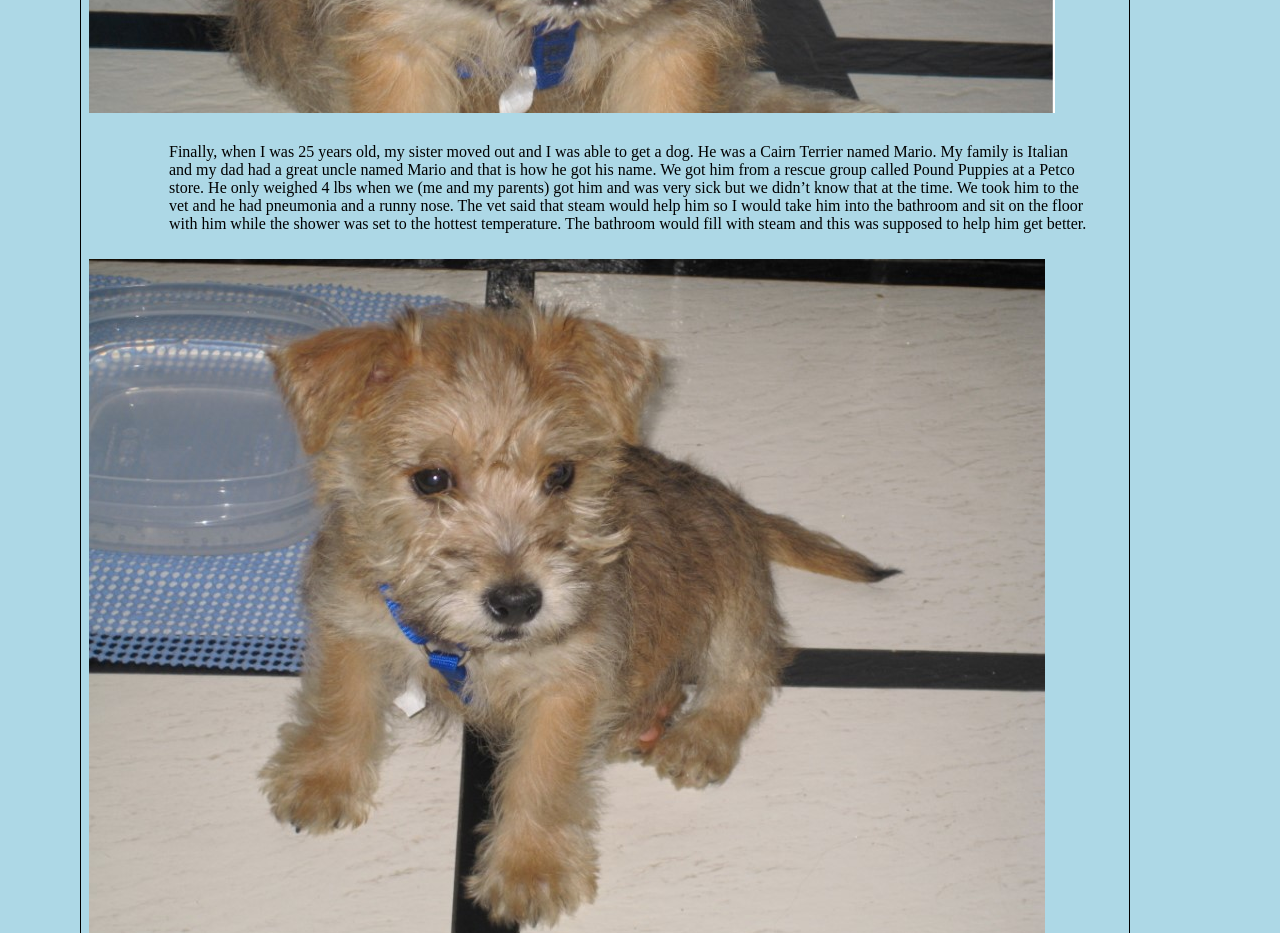
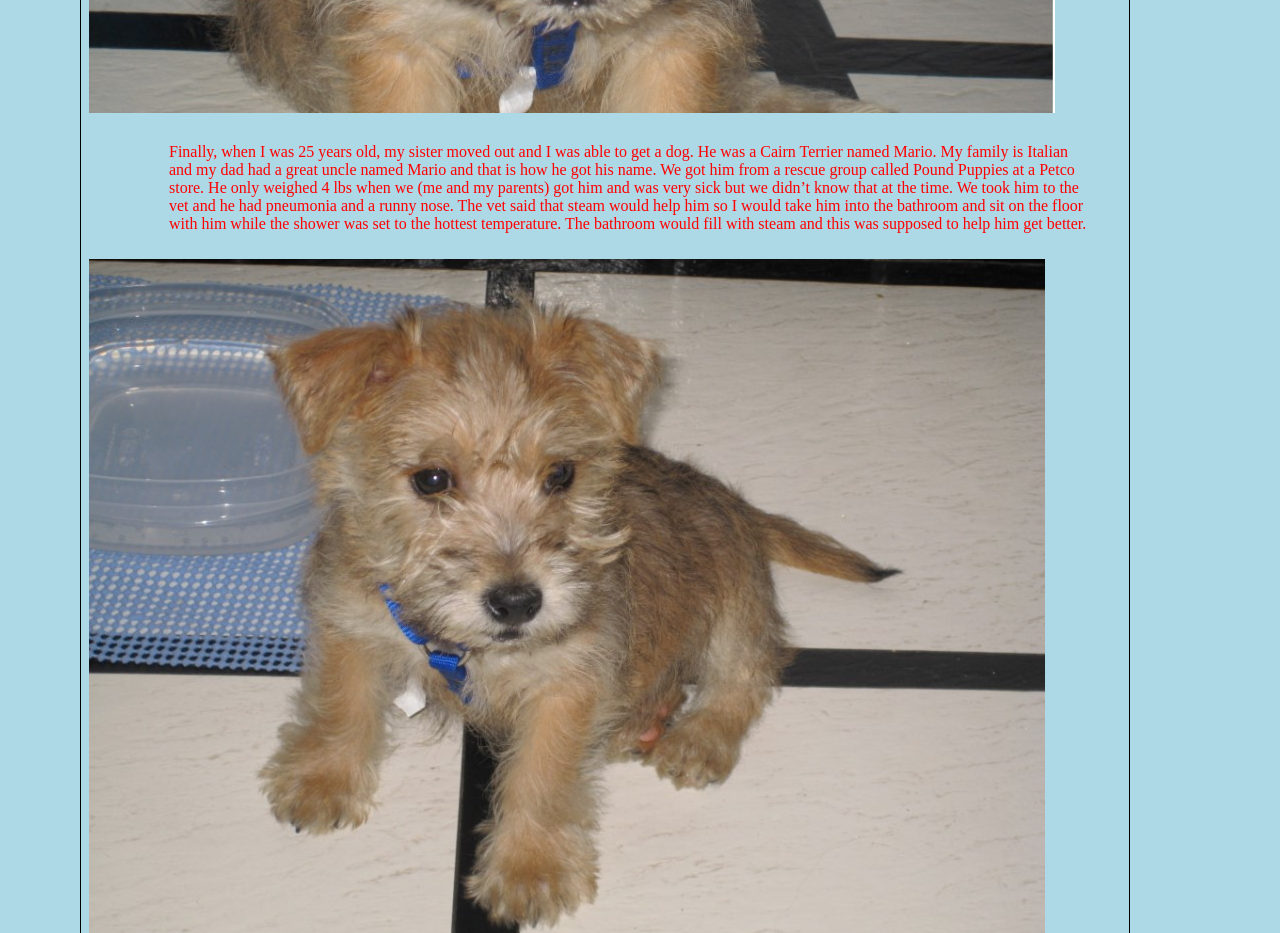
Before and after one commit to St-Louis-Women-March-2022/js-assignment-4-html-me-something-angielucy44, a website: page index.html in a window 1280 px wide. Shown: the part 1560-2493 px from the top of the page. Drawn offline with Linux system fonts and the light colour scheme.

Commit message:
red paragraph

```diff
--- a/index.html
+++ b/index.html
@@ -9,7 +9,7 @@
       <header><h1>MARIO</h1>"He was my favorite hello and my hardest goodbye."</header>
       <main><article><p>I had always loved dogs my entire life but never was able to have one because of my sister’s allergies. I had to make do with having hamsters and guinea pigs as pets. I would go into my neighbors’ yards to play with their dogs and I would offer to take them for walks. As I got older I became quite a popular dog sitter.</p></article>
          <img src="images/BabyMario.jpg">
-      <article><p>Finally, when I was 25 years old, my sister moved out and I was able to get a dog. He was a Cairn Terrier named Mario. My family is Italian and my dad had a great uncle named Mario and that is how he got his name. We got him from a rescue group called Pound Puppies at a Petco store. He only weighed 4 lbs when we (me and my parents) got him and was very sick but we didn’t know that at the time. We took him to the vet and he had pneumonia and a runny nose. The vet said that steam would help him so I would take him into the bathroom and sit on the floor with him while the shower was set to the hottest temperature. The bathroom would fill with steam and this was supposed to help him get better. </p></article>
+      <article><p id="mainHeading">Finally, when I was 25 years old, my sister moved out and I was able to get a dog. He was a Cairn Terrier named Mario. My family is Italian and my dad had a great uncle named Mario and that is how he got his name. We got him from a rescue group called Pound Puppies at a Petco store. He only weighed 4 lbs when we (me and my parents) got him and was very sick but we didn’t know that at the time. We took him to the vet and he had pneumonia and a runny nose. The vet said that steam would help him so I would take him into the bathroom and sit on the floor with him while the shower was set to the hottest temperature. The bathroom would fill with steam and this was supposed to help him get better. </p></article>
         <img src="images/BabyMarioTwo.jpg">
       <article><p class="funParagraph">Luckily he finally got better and grew into the greatest dog ever. Admittedly he was very spoiled but I believe dogs should be spoiled and loved beyond measure. Mario had a wonderful life. We took him to a baseball game and he loved going to the dog park. He was so good at catching mini tennis balls right out of mid-air. He had such a personality and was very stubborn. My dad always said that Mario was a “hard-headed Italian.” As stubborn as he was, he still graduated from puppy school and learned to sit and give his paw. </p></article>
       <article><p>I took him to the Blessing of the Pets every year in October on St. Francis of Assisi’s feast day . There were mostly dogs there but a few cats, a rabbit, and even a turtle. During the pandemic it had to be a drive-thru Blessing of the Pets but we still went. I knew the day would eventually come when I would lose him and I wanted to have all the memories so I got his picture taken by a photographer who worked with pets. I wasn’t sure how it would go because he was quite stubborn, but he was amazing and the pictures were incredible.</p></article>
```
